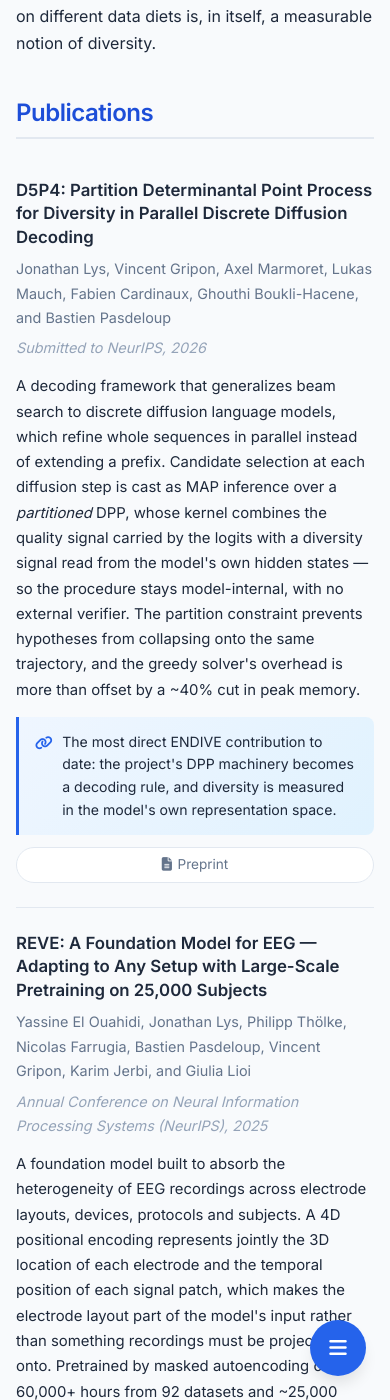
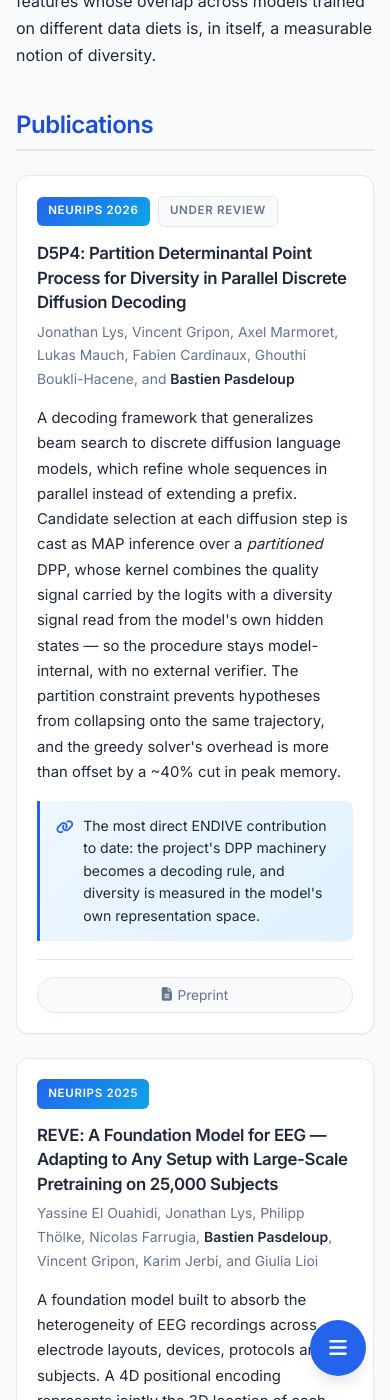
Before and after one commit to BastienPasdeloup/BastienPasdeloup.github.io, a Jekyll site: the page built from endive.md, in a window 390 px wide and 1400 px high, scrolled down 5597 px. Built offline with Jekyll 4.4.1, drawn with Linux system fonts in a browser that asks for light colours; some of the changed text lies outside the part shown.

Commit message:
feat: add ENDIVE logo, restyle publication list as cards, and update project header content

```diff
--- a/assets/css/style.css
+++ b/assets/css/style.css
@@ -720,6 +720,18 @@
   font-size: 1.6rem;
 }
 
+/* The project's mark is the vegetable itself, so it gets no container tile */
+.project-hero-mark {
+  flex-shrink: 0;
+}
+
+.project-hero-mark img {
+  height: 76px;
+  width: auto;
+  display: block;
+  filter: drop-shadow(0 4px 10px rgba(0, 0, 0, 0.45));
+}
+
 .project-hero-title h3 {
   margin: 0;
   font-size: 1.15rem;
@@ -857,19 +869,97 @@
   color: var(--color-text-muted);
 }
 
-/* Publication entries on a project page */
-.publication-summary {
-  margin: 0.85rem 0 0;
-  font-size: 0.93rem;
-  line-height: 1.7;
+/* Publication cards on a project page */
+.pub-list {
+  display: grid;
+  gap: 1.5rem;
+  margin: 1.5rem 0 0;
+}
+
+.pub-card {
+  background: var(--color-card);
+  border: 1px solid var(--color-border);
+  border-radius: var(--radius);
+  padding: 1.5rem 1.75rem;
+  box-shadow: var(--shadow-sm);
+  transition: var(--transition);
+}
+
+.pub-card:hover {
+  border-color: var(--color-primary);
+  box-shadow: var(--shadow-md);
+  transform: translateY(-2px);
+}
+
+.pub-card-head {
+  display: flex;
+  flex-wrap: wrap;
+  align-items: center;
+  gap: 0.5rem;
+  margin-bottom: 0.9rem;
+}
+
+.pub-venue {
+  font-size: 0.72rem;
+  font-weight: 600;
+  letter-spacing: 0.06em;
+  text-transform: uppercase;
+  padding: 0.3rem 0.7rem;
+  border-radius: 6px;
+  background: linear-gradient(135deg, var(--color-primary), var(--color-accent));
+  color: #fff;
+}
+
+.pub-status {
+  font-size: 0.72rem;
+  font-weight: 600;
+  letter-spacing: 0.06em;
+  text-transform: uppercase;
+  padding: 0.3rem 0.7rem;
+  border-radius: 6px;
+  background: var(--color-bg-alt);
+  border: 1px solid var(--color-border);
+  color: var(--color-text-light);
+}
+
+.pub-card-title {
+  font-size: 1.05rem;
+  font-weight: 600;
+  line-height: 1.45;
+  margin: 0 0 0.4rem;
+}
+
+.pub-card-title a {
   color: var(--color-text);
 }
 
-.endive-link {
+.pub-card-title a:hover {
+  color: var(--color-primary);
+}
+
+.pub-card-authors {
+  font-size: 0.87rem;
+  color: var(--color-text-light);
+  margin: 0 0 0.9rem;
+}
+
+.pub-card-authors strong {
+  color: var(--color-text);
+  font-weight: 600;
+}
+
+.pub-card-summary {
+  font-size: 0.93rem;
+  line-height: 1.7;
+  margin: 0;
+  color: var(--color-text);
+}
+
+.pub-endive-note {
   display: flex;
   align-items: flex-start;
   gap: 0.6rem;
-  margin: 0.9rem 0 0;
+  margin: 1rem 0 0;
   padding: 0.85rem 1rem;
   background: linear-gradient(135deg, #eff6ff 0%, #e0f2fe 100%);
   border-left: 3px solid var(--color-primary);
@@ -879,24 +969,35 @@
   color: var(--color-text);
 }
 
-.endive-link i {
+.pub-endive-note i {
   color: var(--color-primary);
   margin-top: 0.3rem;
   flex-shrink: 0;
 }
 
-/* On a project page the chips sit on the alt background, so they need an outline */
-.publication .publication-link,
-a.back-link {
-  background: var(--color-bg);
+.pub-card-links {
+  display: flex;
+  flex-wrap: wrap;
+  gap: 0.6rem;
+  margin-top: 1.1rem;
+  padding-top: 1.1rem;
+  border-top: 1px solid var(--color-border);
+}
+
+.pub-card-links .publication-link {
   border: 1px solid var(--color-border);
 }
 
-.publication .publication-link:hover,
+.pub-card-links .publication-link:hover,
 a.back-link:hover {
   background: var(--color-primary);
   border-color: var(--color-primary);
   color: #fff;
+}
+
+a.back-link {
+  background: var(--color-bg);
+  border: 1px solid var(--color-border);
 }
 
 a.back-link {
@@ -965,6 +1066,18 @@
 
   .figure-block {
     padding: 1.25rem;
+  }
+
+  .pub-card {
+    padding: 1.25rem;
+  }
+
+  .pub-card-links {
+    flex-direction: column;
+  }
+
+  .pub-card-links .publication-link {
+    justify-content: center;
   }
 }
 
--- a/endive.md
+++ b/endive.md
@@ -7,12 +7,12 @@
 
 <div class="page-header">
   <h1>ENDIVE</h1>
-  <p class="subtitle"><strong>EN</strong>couraging <strong>DIVE</strong>rsity in learning with few labeled examples</p>
+  <p class="subtitle"><strong>EN</strong>couraging <strong>DIVE</strong>rsity in Few-Shot Learning</p>
 </div>
 
 <div class="project-hero">
   <div class="project-hero-header">
-    <div class="project-hero-icon"><i class="fas fa-shapes"></i></div>
+    <div class="project-hero-mark"><img src="{{ '/assets/img/endive/endive.svg' | relative_url }}" alt="A Belgian endive"></div>
     <div class="project-hero-title">
       <h3>ANR JCJC — ANR-24-CE23-7365</h3>
       <p class="project-hero-tagline">What can diversity bring to artificial intelligence?</p>
@@ -118,61 +118,76 @@
 
 ## Publications
 
-<div class="publication">
-  <div class="publication-title">
-    <a href="https://arxiv.org/abs/2603.19146" target="_blank">D5P4: Partition Determinantal Point Process for Diversity in Parallel Discrete Diffusion Decoding</a>
-  </div>
-  <div class="publication-authors">Jonathan Lys, Vincent Gripon, Axel Marmoret, Lukas Mauch, Fabien Cardinaux, Ghouthi Boukli-Hacene, and Bastien Pasdeloup</div>
-  <div class="publication-venue">Submitted to NeurIPS, 2026</div>
-  <p class="publication-summary">A decoding framework that generalizes beam search to discrete diffusion language models, which refine whole sequences in parallel instead of extending a prefix. Candidate selection at each diffusion step is cast as MAP inference over a <em>partitioned</em> DPP, whose kernel combines the quality signal carried by the logits with a diversity signal read from the model's own hidden states — so the procedure stays model-internal, with no external verifier. The partition constraint prevents hypotheses from collapsing onto the same trajectory, and the greedy solver's overhead is more than offset by a ~40% cut in peak memory.</p>
-  <p class="endive-link"><i class="fas fa-link"></i> <span>The most direct ENDIVE contribution to date: the project's DPP machinery becomes a decoding rule, and diversity is measured in the model's own representation space.</span></p>
-  <div class="publication-links">
-    <a href="https://arxiv.org/abs/2603.19146" target="_blank" class="publication-link"><i class="fas fa-file-lines"></i> Preprint</a>
-  </div>
-</div>
+<div class="pub-list">
+  <article class="pub-card">
+    <div class="pub-card-head">
+      <span class="pub-venue">NeurIPS 2026</span>
+      <span class="pub-status">Under review</span>
+    </div>
+    <h3 class="pub-card-title"><a href="https://arxiv.org/abs/2603.19146" target="_blank">D5P4: Partition Determinantal Point Process for Diversity in Parallel Discrete Diffusion Decoding</a></h3>
+    <p class="pub-card-authors">Jonathan Lys, Vincent Gripon, Axel Marmoret, Lukas Mauch, Fabien Cardinaux, Ghouthi Boukli-Hacene, and <strong>Bastien Pasdeloup</strong></p>
+    <p class="pub-card-summary">A decoding framework that generalizes beam search to discrete diffusion language models, which refine whole sequences in parallel instead of extending a prefix. Candidate selection at each diffusion step is cast as MAP inference over a <em>partitioned</em> DPP, whose kernel combines the quality signal carried by the logits with a diversity signal read from the model's own hidden states — so the procedure stays model-internal, with no external verifier. The partition constraint prevents hypotheses from collapsing onto the same trajectory, and the greedy solver's overhead is more than offset by a ~40% cut in peak memory.</p>
+    <div class="pub-endive-note">
+      <i class="fas fa-link"></i>
+      <span>The most direct ENDIVE contribution to date: the project's DPP machinery becomes a decoding rule, and diversity is measured in the model's own representation space.</span>
+    </div>
+    <div class="pub-card-links">
+      <a href="https://arxiv.org/abs/2603.19146" target="_blank" class="publication-link"><i class="fas fa-file-lines"></i> Preprint</a>
+    </div>
+  </article>
 
-<div class="publication">
-  <div class="publication-title">
-    <a href="https://proceedings.neurips.cc/paper_files/paper/2025/hash/20a917f77773ac0fa8bea2bdd6606b66-Abstract-Conference.html" target="_blank">REVE: A Foundation Model for EEG — Adapting to Any Setup with Large-Scale Pretraining on 25,000 Subjects</a>
-  </div>
-  <div class="publication-authors">Yassine El Ouahidi, Jonathan Lys, Philipp Thölke, Nicolas Farrugia, Bastien Pasdeloup, Vincent Gripon, Karim Jerbi, and Giulia Lioi</div>
-  <div class="publication-venue">Annual Conference on Neural Information Processing Systems (NeurIPS), 2025</div>
-  <p class="publication-summary">A foundation model built to absorb the heterogeneity of EEG recordings across electrode layouts, devices, protocols and subjects. A 4D positional encoding represents jointly the 3D location of each electrode and the temporal position of each signal patch, which makes the electrode layout part of the model's input rather than something recordings must be projected onto. Pretrained by masked autoencoding on 60,000+ hours from 92 datasets and ~25,000 subjects, it reaches state-of-the-art results on ten downstream tasks, including under linear probing.</p>
-  <p class="endive-link"><i class="fas fa-link"></i> <span>The concrete setting in which few-shot learning became foundation model adaptation, and the reason the project reoriented. Assembling 92 heterogeneous datasets also turned data curation into a research question of its own — feeding directly into the data-diversity axis.</span></p>
-  <div class="publication-links">
-    <a href="https://proceedings.neurips.cc/paper_files/paper/2025/hash/20a917f77773ac0fa8bea2bdd6606b66-Abstract-Conference.html" target="_blank" class="publication-link"><i class="fas fa-file-lines"></i> Paper</a>
-    <a href="https://brain-bzh.github.io/reve/" target="_blank" class="publication-link"><i class="fas fa-code"></i> Code &amp; weights</a>
-    <a href="{{ '/hdr/files/elouahidi_2025_reve_poster.pdf' | relative_url }}" target="_blank" class="publication-link"><i class="fas fa-image"></i> Poster</a>
-    <a href="https://recorder-v3.slideslive.com/?share=106682&amp;s=3ee3f699-040c-423f-9a66-6fb508ea544b" target="_blank" class="publication-link"><i class="fas fa-video"></i> Video</a>
-  </div>
-</div>
+  <article class="pub-card">
+    <div class="pub-card-head">
+      <span class="pub-venue">NeurIPS 2025</span>
+    </div>
+    <h3 class="pub-card-title"><a href="https://proceedings.neurips.cc/paper_files/paper/2025/hash/20a917f77773ac0fa8bea2bdd6606b66-Abstract-Conference.html" target="_blank">REVE: A Foundation Model for EEG — Adapting to Any Setup with Large-Scale Pretraining on 25,000 Subjects</a></h3>
+    <p class="pub-card-authors">Yassine El Ouahidi, Jonathan Lys, Philipp Thölke, Nicolas Farrugia, <strong>Bastien Pasdeloup</strong>, Vincent Gripon, Karim Jerbi, and Giulia Lioi</p>
+    <p class="pub-card-summary">A foundation model built to absorb the heterogeneity of EEG recordings across electrode layouts, devices, protocols and subjects. A 4D positional encoding represents jointly the 3D location of each electrode and the temporal position of each signal patch, which makes the electrode layout part of the model's input rather than something recordings must be projected onto. Pretrained by masked autoencoding on 60,000+ hours from 92 datasets and ~25,000 subjects, it reaches state-of-the-art results on ten downstream tasks, including under linear probing.</p>
+    <div class="pub-endive-note">
+      <i class="fas fa-link"></i>
+      <span>The concrete setting in which few-shot learning became foundation model adaptation, and the reason the project reoriented. Assembling 92 heterogeneous datasets also turned data curation into a research question of its own — feeding directly into the data-diversity axis.</span>
+    </div>
+    <div class="pub-card-links">
+      <a href="https://proceedings.neurips.cc/paper_files/paper/2025/hash/20a917f77773ac0fa8bea2bdd6606b66-Abstract-Conference.html" target="_blank" class="publication-link"><i class="fas fa-file-lines"></i> Paper</a>
+      <a href="https://brain-bzh.github.io/reve/" target="_blank" class="publication-link"><i class="fas fa-code"></i> Code &amp; weights</a>
+      <a href="{{ '/hdr/files/elouahidi_2025_reve_poster.pdf' | relative_url }}" target="_blank" class="publication-link"><i class="fas fa-image"></i> Poster</a>
+      <a href="https://recorder-v3.slideslive.com/?share=106682&amp;s=3ee3f699-040c-423f-9a66-6fb508ea544b" target="_blank" class="publication-link"><i class="fas fa-video"></i> Video</a>
+    </div>
+  </article>
 
-<div class="publication">
-  <div class="publication-title">
-    <a href="https://arxiv.org/abs/2602.14759" target="_blank">Inner Loop Inference for Pretrained Transformers: Unlocking Latent Capabilities Without Training</a>
-  </div>
-  <div class="publication-authors">Jonathan Lys, Vincent Gripon, Bastien Pasdeloup, Axel Marmoret, Lukas Mauch, Fabien Cardinaux, and Ghouthi Boukli-Hacene</div>
-  <div class="publication-venue">European Signal Processing Conference (EUSIPCO), 2026</div>
-  <p class="publication-summary">A training-free way of spending extra computation at inference time in a frozen transformer, by re-applying a selected range of blocks to the propagated hidden state. Naive looping degrades accuracy — re-executing layers pushes activations off the manifold seen during standard inference — so the contribution is a lightweight regularization interpolating looped states with their non-looped counterparts. With the loop region chosen once, and consistently found at 40–60% of relative depth, the gains are modest but consistent on the Gemma-2 models; pre-norm Llama-3-8B responds more variably.</p>
-  <p class="endive-link"><i class="fas fa-link"></i> <span>Representation axis: it probes how much usable capability already sits latent in a frozen model's residual stream, and can be recovered without touching a single parameter.</span></p>
-  <div class="publication-links">
-    <a href="https://arxiv.org/abs/2602.14759" target="_blank" class="publication-link"><i class="fas fa-file-lines"></i> Preprint</a>
-    <a href="{{ '/hdr/files/lys_2026_inner_slides.pdf' | relative_url }}" target="_blank" class="publication-link"><i class="fas fa-display"></i> Slides</a>
-  </div>
-</div>
+  <article class="pub-card">
+    <div class="pub-card-head">
+      <span class="pub-venue">EUSIPCO 2026</span>
+    </div>
+    <h3 class="pub-card-title"><a href="https://arxiv.org/abs/2602.14759" target="_blank">Inner Loop Inference for Pretrained Transformers: Unlocking Latent Capabilities Without Training</a></h3>
+    <p class="pub-card-authors">Jonathan Lys, Vincent Gripon, <strong>Bastien Pasdeloup</strong>, Axel Marmoret, Lukas Mauch, Fabien Cardinaux, and Ghouthi Boukli-Hacene</p>
+    <p class="pub-card-summary">A training-free way of spending extra computation at inference time in a frozen transformer, by re-applying a selected range of blocks to the propagated hidden state. Naive looping degrades accuracy — re-executing layers pushes activations off the manifold seen during standard inference — so the contribution is a lightweight regularization interpolating looped states with their non-looped counterparts. With the loop region chosen once, and consistently found at 40–60% of relative depth, the gains are modest but consistent on the Gemma-2 models; pre-norm Llama-3-8B responds more variably.</p>
+    <div class="pub-endive-note">
+      <i class="fas fa-link"></i>
+      <span>Representation axis: it probes how much usable capability already sits latent in a frozen model's residual stream, and can be recovered without touching a single parameter.</span>
+    </div>
+    <div class="pub-card-links">
+      <a href="https://arxiv.org/abs/2602.14759" target="_blank" class="publication-link"><i class="fas fa-file-lines"></i> Preprint</a>
+      <a href="{{ '/hdr/files/lys_2026_inner_slides.pdf' | relative_url }}" target="_blank" class="publication-link"><i class="fas fa-display"></i> Slides</a>
+    </div>
+  </article>
 
-<div class="publication">
-  <div class="publication-title">
-    <a href="https://arxiv.org/abs/2602.14760" target="_blank">Residual Connections and the Causal Shift: Uncovering a Structural Misalignment in Transformers</a>
-  </div>
-  <div class="publication-authors">Jonathan Lys, Vincent Gripon, Bastien Pasdeloup, Axel Marmoret, Lukas Mauch, Fabien Cardinaux, and Ghouthi Boukli-Hacene</div>
-  <div class="publication-venue">European Signal Processing Conference (EUSIPCO), 2026</div>
-  <p class="publication-summary">A structural tension in autoregressive transformers: the hidden state at a position is initialized from the <em>current</em> token and carried along by the residual connections, while the supervision target is the <em>next</em> one. Decoding intermediate states through the tied embedding matrix reveals three regimes — early layers decoding to the input sequence, intermediate layers to nothing interpretable, late layers to the one-token-shifted sequence — with the transition deep in the network (around layer 17 of 26 for Gemma-2-2B). A learned gate attenuating the residual branch concentrates on the final layer and outperforms fixed single-layer cuts, which are themselves very sensitive to the chosen layer.</p>
-  <p class="endive-link"><i class="fas fa-link"></i> <span>Representation axis, from the interpretability side: before one can ask which features are worth keeping, one has to know <em>where</em> in the network a representation stops describing the input and starts describing the prediction.</span></p>
-  <div class="publication-links">
-    <a href="https://arxiv.org/abs/2602.14760" target="_blank" class="publication-link"><i class="fas fa-file-lines"></i> Preprint</a>
-    <a href="{{ '/hdr/files/lys_2026_residual_poster.pdf' | relative_url }}" target="_blank" class="publication-link"><i class="fas fa-image"></i> Poster</a>
-  </div>
+  <article class="pub-card">
+    <div class="pub-card-head">
+      <span class="pub-venue">EUSIPCO 2026</span>
+    </div>
+    <h3 class="pub-card-title"><a href="https://arxiv.org/abs/2602.14760" target="_blank">Residual Connections and the Causal Shift: Uncovering a Structural Misalignment in Transformers</a></h3>
+    <p class="pub-card-authors">Jonathan Lys, Vincent Gripon, <strong>Bastien Pasdeloup</strong>, Axel Marmoret, Lukas Mauch, Fabien Cardinaux, and Ghouthi Boukli-Hacene</p>
+    <p class="pub-card-summary">A structural tension in autoregressive transformers: the hidden state at a position is initialized from the <em>current</em> token and carried along by the residual connections, while the supervision target is the <em>next</em> one. Decoding intermediate states through the tied embedding matrix reveals three regimes — early layers decoding to the input sequence, intermediate layers to nothing interpretable, late layers to the one-token-shifted sequence — with the transition deep in the network (around layer 17 of 26 for Gemma-2-2B). A learned gate attenuating the residual branch concentrates on the final layer and outperforms fixed single-layer cuts, which are themselves very sensitive to the chosen layer.</p>
+    <div class="pub-endive-note">
+      <i class="fas fa-link"></i>
+      <span>Representation axis, from the interpretability side: before one can ask which features are worth keeping, one has to know <em>where</em> in the network a representation stops describing the input and starts describing the prediction.</span>
+    </div>
+    <div class="pub-card-links">
+      <a href="https://arxiv.org/abs/2602.14760" target="_blank" class="publication-link"><i class="fas fa-file-lines"></i> Preprint</a>
+      <a href="{{ '/hdr/files/lys_2026_residual_poster.pdf' | relative_url }}" target="_blank" class="publication-link"><i class="fas fa-image"></i> Poster</a>
+    </div>
+  </article>
 </div>
 
 ## Team &amp; Collaborations
```
Also changed, not shown: assets/img/endive/endive.svg (added).
